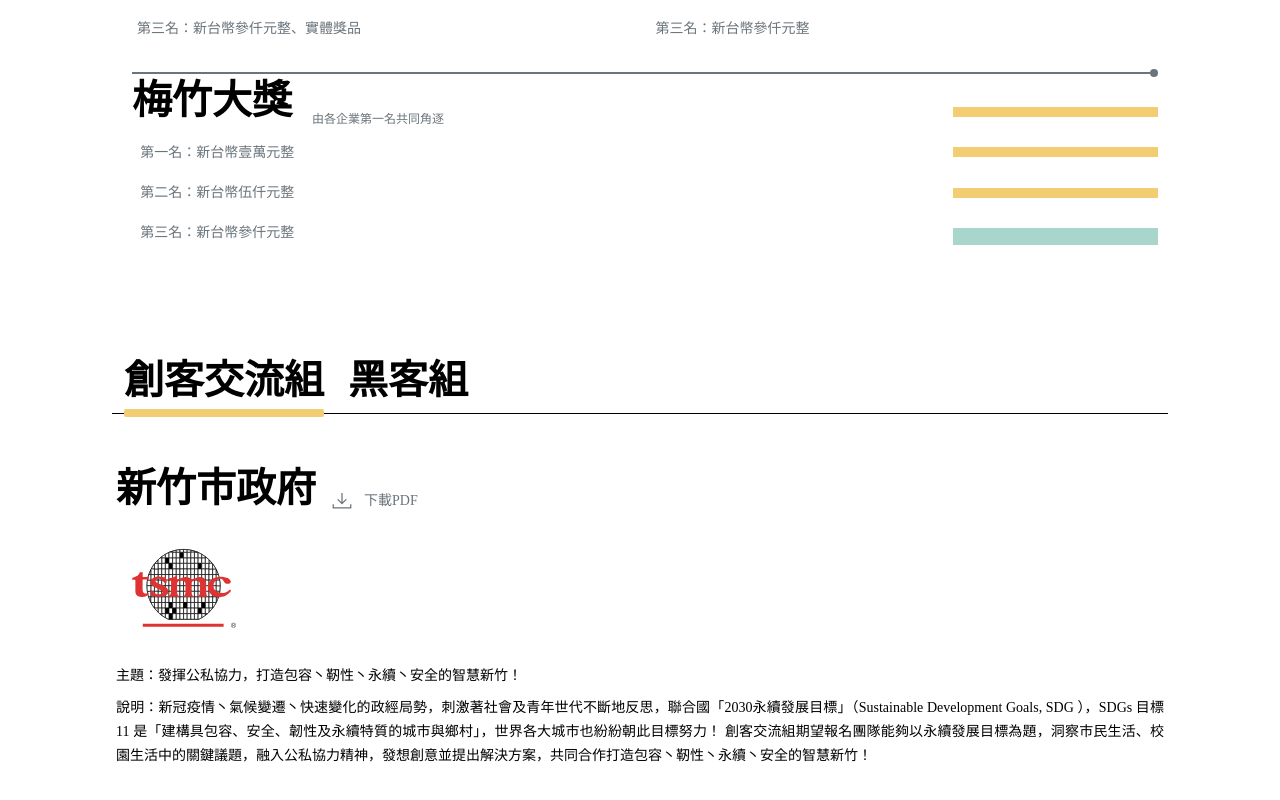
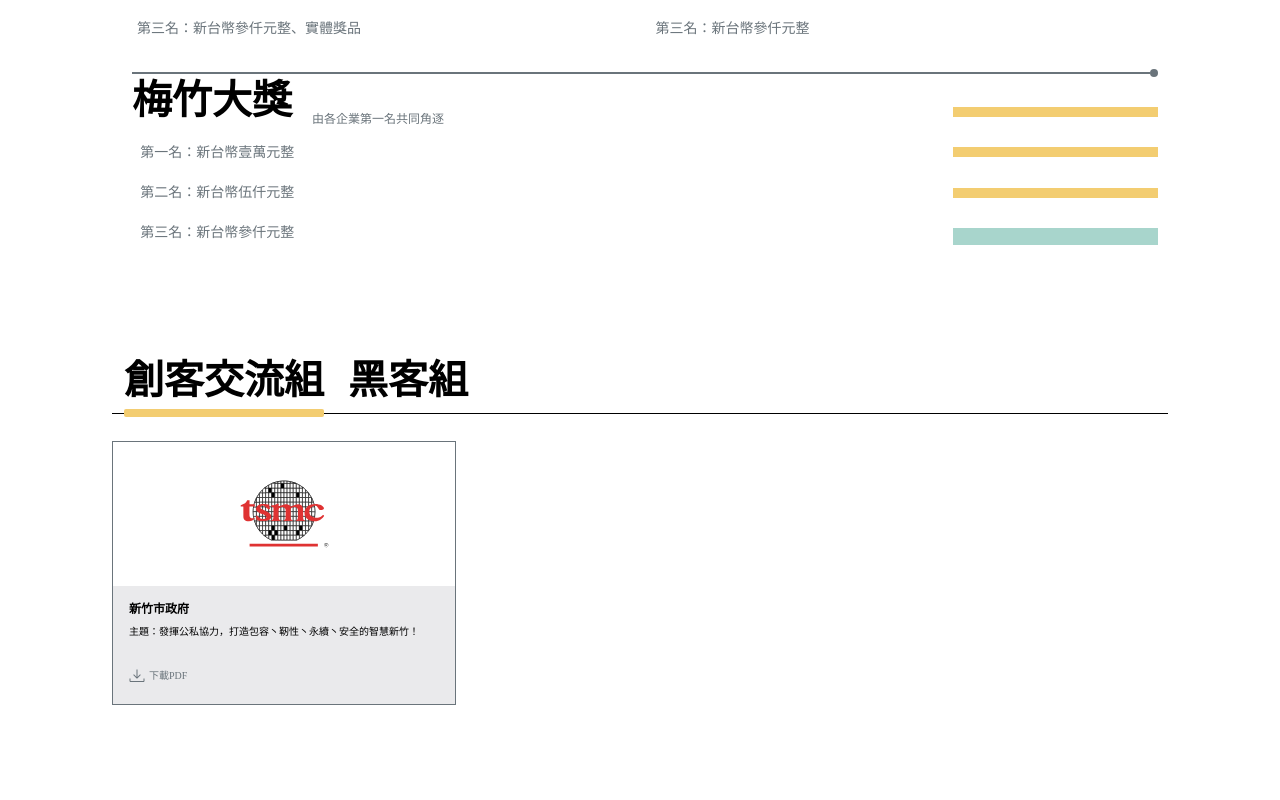
Before and after one commit to Official-Meichu-Hackathon/2023-singup, a Next.js app: page / in a window 1280 px wide. Shown: the part 2280-3080 px from the top of the page. Built offline with nearby package versions, Linux system fonts and the light colour scheme; a web font is replaced by a local one.

Commit message:
revise card

```diff
--- a/components/Topic.jsx
+++ b/components/Topic.jsx
@@ -107,7 +107,7 @@ export default function Topic() {
   }, [activeTabIndex]);
 
   return (
-    <div className="container mx-auto max-w-full 2xl:max-w-[90%] py-16 px-12">
+    <div className="container mx-auto max-w-full py-16 px-12">
       <Tab.Group>
         <div className="relative mb-3">
           <Tab.List className="relative flex ">
@@ -133,41 +133,46 @@ export default function Topic() {
         <Tab.Panels className="">
           {Object.values(categories).map((posts, idx) => (
             <Tab.Panel key={idx} className="py-3 px-0 focus:outline-none">
-              <ul className="divide-y divide-[#6A747B] hidden md:block">
+              <div className="hidden md:grid grid-cols-2 xl:grid-cols-3 gap-3 container mx-auto justify-center flex-col">
                 {posts.map((post) => (
-                  <li key={post.id} className="relative px-1">
-                    <ul className="pt-6 pb-2 flex items-end gap-x-2">
-                      {" "}
-                      <h3 className="">{post.company}</h3>
+                  <div
+                    key={post.id}
+                    className="relative border-[0.5px] border-[#6A747B] w-full"
+                  >
+                    <div className="flex justify-center gap-x-4 bg-white aspect-[19/8]">
+                      <img
+                        src={post.logo}
+                        className="w-2/5 sm:w-1/3 aspect-square"
+                      />
+                      {post.logo2 && (
+                        <img
+                          src={post.logo2}
+                          className="w-2/5 sm:w-1/3 aspect-square"
+                        />
+                      )}
+                    </div>
+                    <div className="p-[1rem] flex flex-col gap-y-[0.25rem] bg-[#EAEAEC]">
+                      <h3 className="text-[0.75rem]">{post.company}</h3>
+
+                      <p className="text-[0.625rem] font-light">
+                        主題：{post.topic}
+                      </p>
                       <a
-                        className="flex pl-2 items-center gap-x-3"
+                        className="flex pt-[1rem] items-center gap-x-1"
                         href={post.link}
                       >
                         <img
                           src="/assets/icons/download.svg"
-                          className="w-5 aspect-square"
-                        />
-                        <p className="text-end text-[#6A747B]">下載PDF</p>
-                      </a>
-                    </ul>
-                    <ul className="flex flex-row gap-x-4">
-                      <img src={post.logo} className="w-auto aspect-square" />
-                      {post.logo2 && (
-                        <img
-                          src={post.logo2}
                           className="w-auto aspect-square"
                         />
-                      )}
-                    </ul>
-                    <ul className="py-2 font-light">
-                      <p>主題：{post.topic}</p>
-                    </ul>
-                    <ul className="pb-6 font-light">
-                      <p>說明：{post.description}</p>
-                    </ul>
-                  </li>
+                        <p className="text-[0.625rem] text-[#6A747B]">
+                          下載PDF
+                        </p>
+                      </a>
+                    </div>
+                  </div>
                 ))}
-              </ul>
+              </div>
               <div className="md:hidden flex container mx-auto justify-center max-w-sm flex-col gap-y-3">
                 {posts.map((post) => (
                   <div
```
